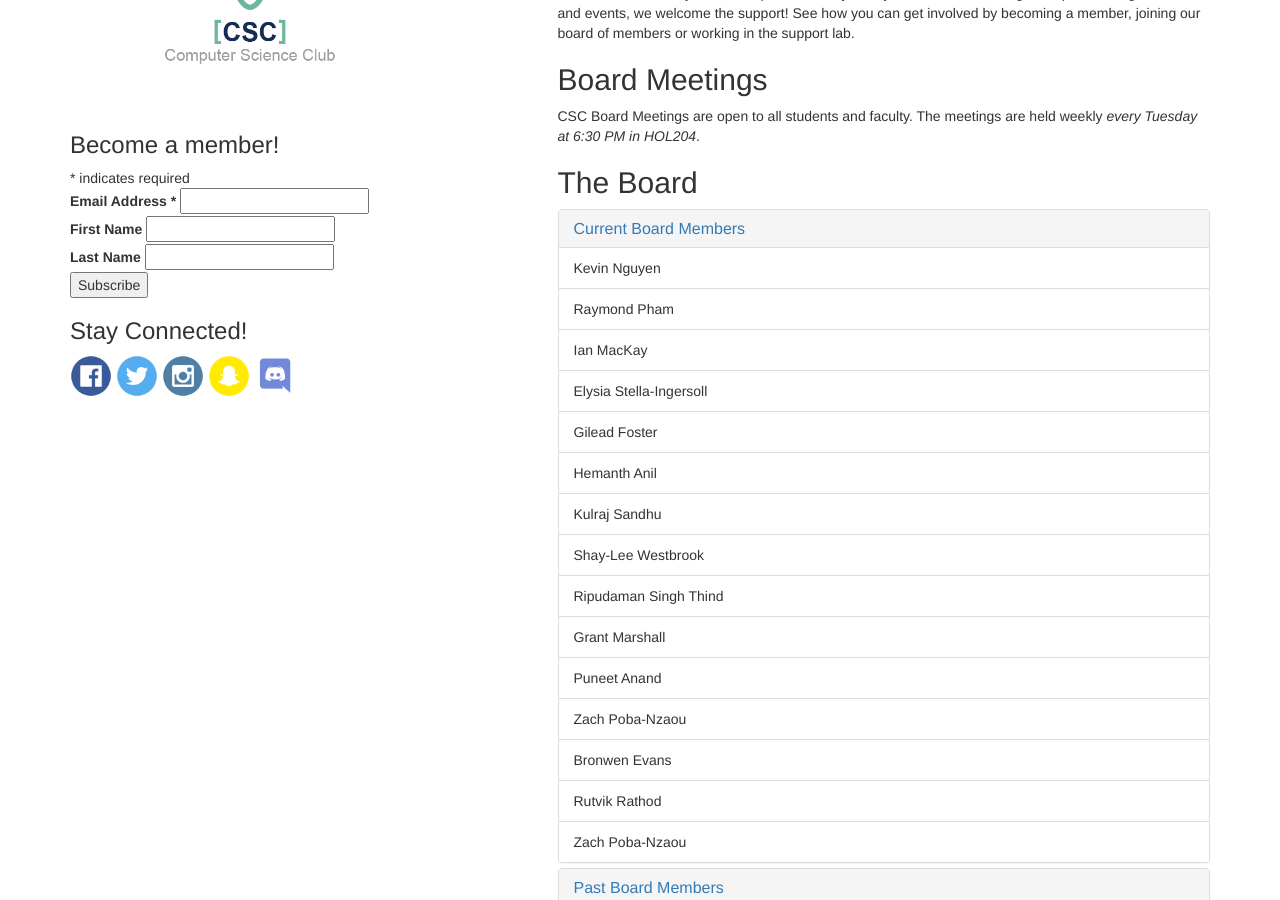
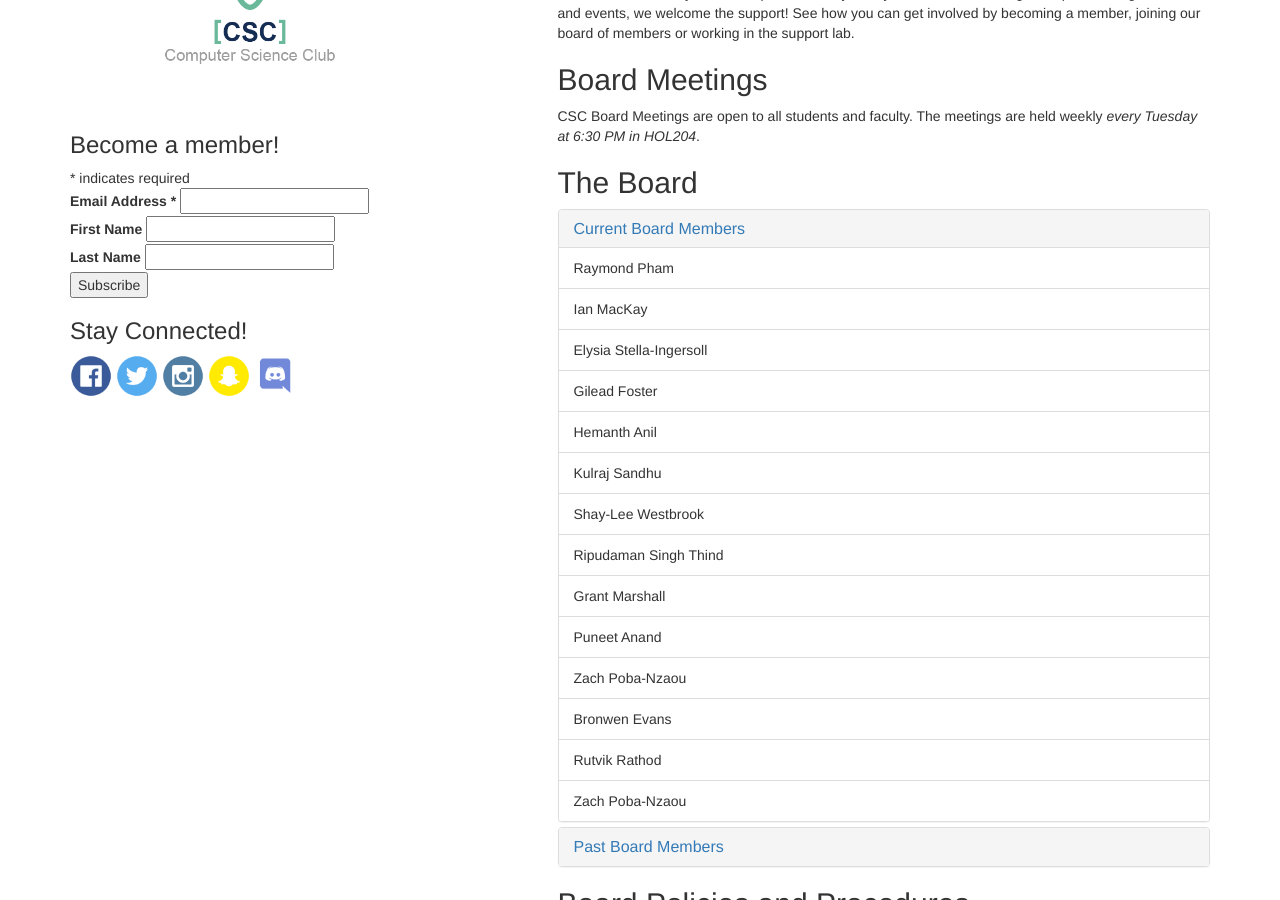
Before and after one commit to trucsclub/trucsclub.github.io, a Jekyll site: the page built from about.html, in a window 1280 px wide and 900 px high, scrolled down 364 px. Built offline with Jekyll 4.4.1, drawn with Linux system fonts in a browser that asks for light colours; nearby versions of some CDN libraries; comment, search, counter and statistics services are not loaded.

Commit message:
removed kevin

```diff
--- a/about.html
+++ b/about.html
@@ -33,8 +33,6 @@ active: about
             </div>
             <div id="currentBoardDetails" class="panel-collapse collapse in" role="tabpanel" aria-labelledby="currentBoardHeader">
                 <ul class="list-group">
-
-                    <li class="list-group-item">Kevin Nguyen</li>
                     <li class="list-group-item">Raymond Pham</li>
                     <li class="list-group-item">Ian MacKay</li>
                     <li class="list-group-item">Elysia Stella-Ingersoll</li>
```
